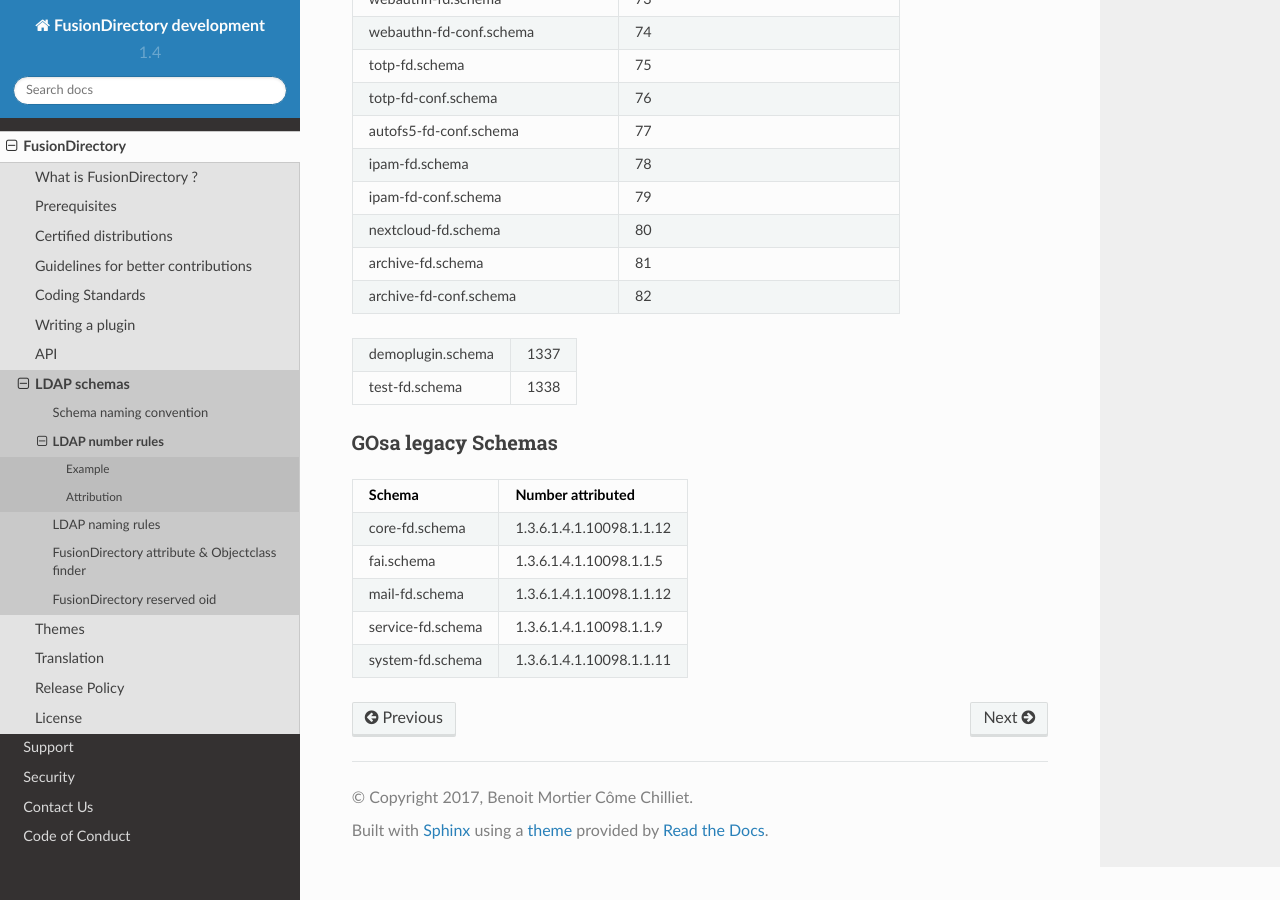
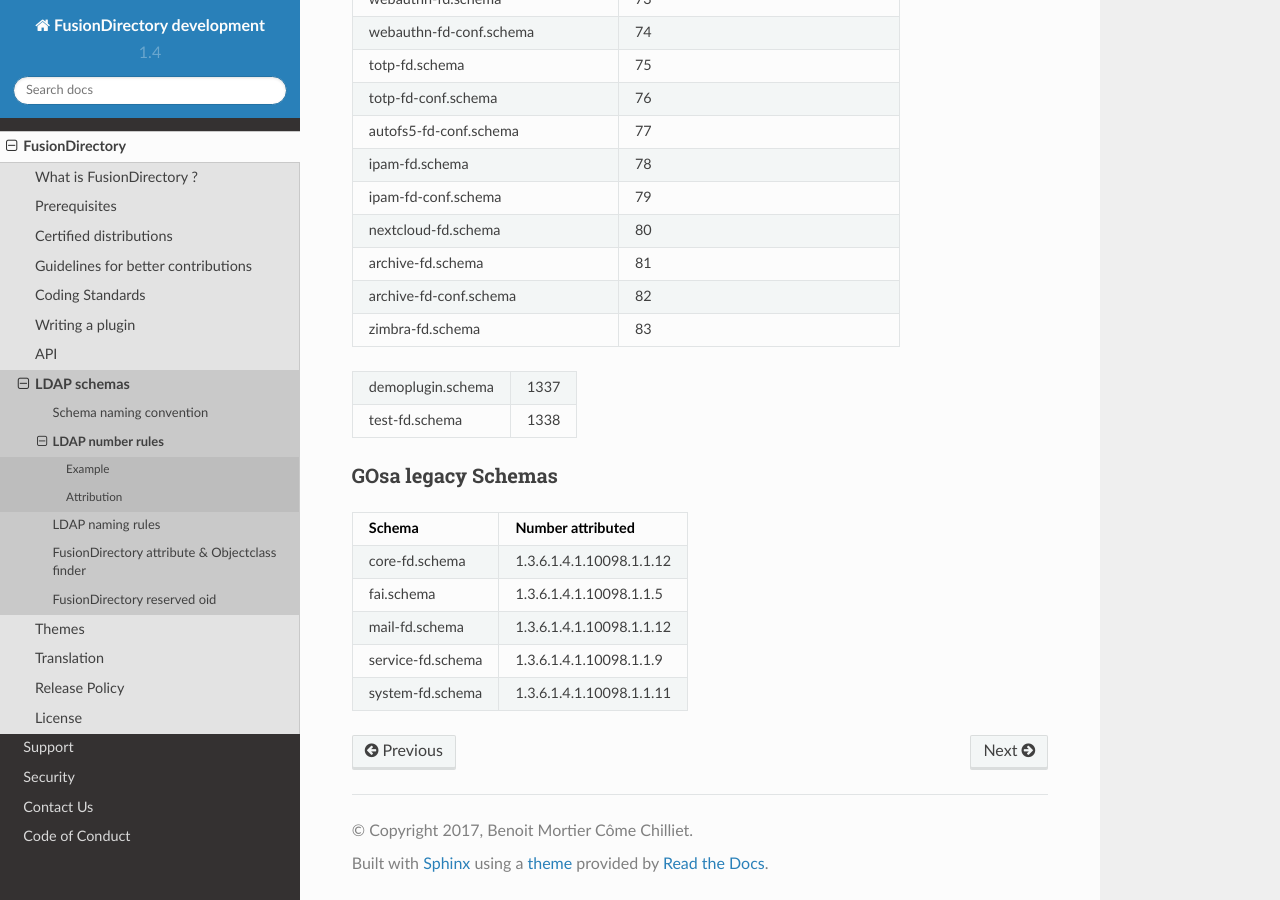
Before and after one commit to fusiondirectory/fusiondirectory-dev-manual, a Sphinx documentation site: the page built from source/fusiondirectory/schemas/numberrules.rst, in a window 1280 px wide and 900 px high, scrolled down 3289 px. Built offline with Sphinx 7.4.7 and the Read the Docs theme 2.0.0, drawn with Linux system fonts in a browser that asks for light colours.

Commit message:
Reserve number for zimbra plugin

```diff
--- a/source/fusiondirectory/schemas/numberrules.rst
+++ b/source/fusiondirectory/schemas/numberrules.rst
@@ -117,6 +117,7 @@
 nextcloud-fd.schema                   80
 archive-fd.schema                     81
 archive-fd-conf.schema                82
+zimbra-fd.schema                      83
 ===================================== =====================
 
 ===================================== =====================
```
